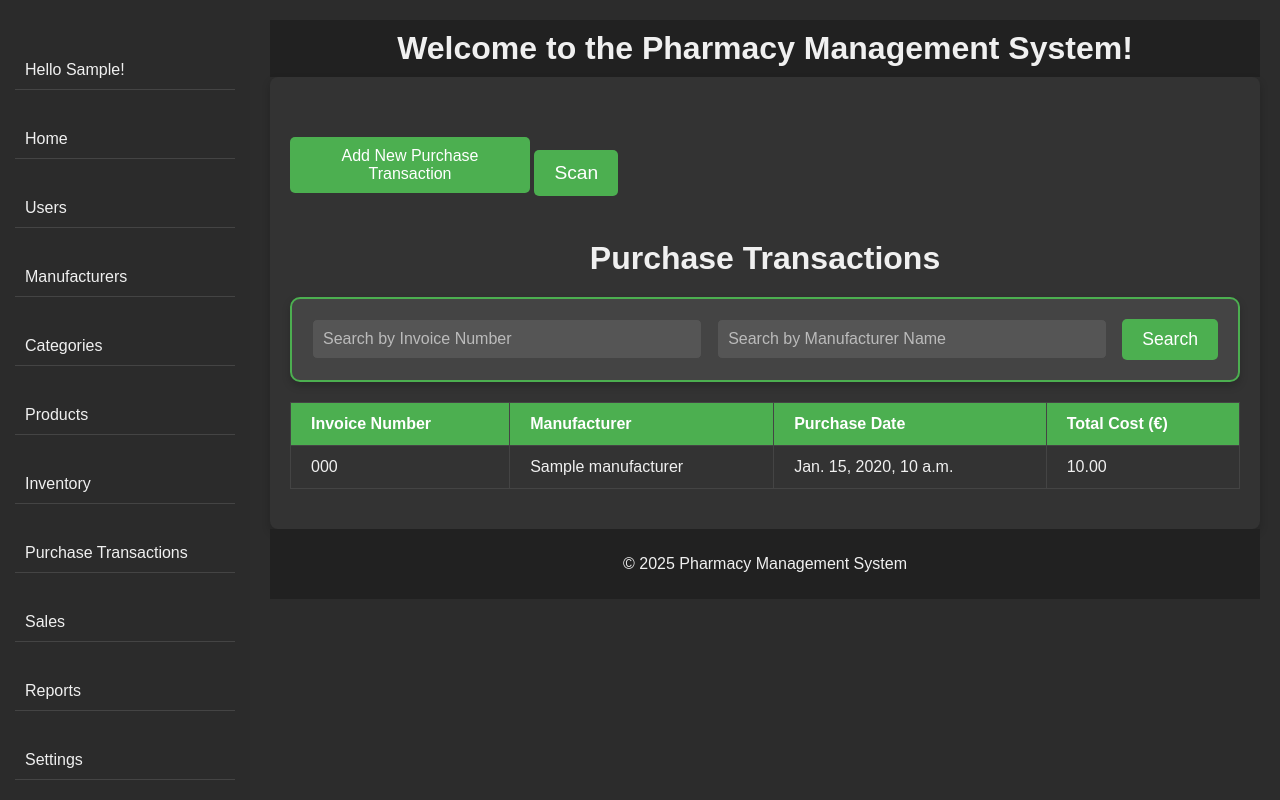
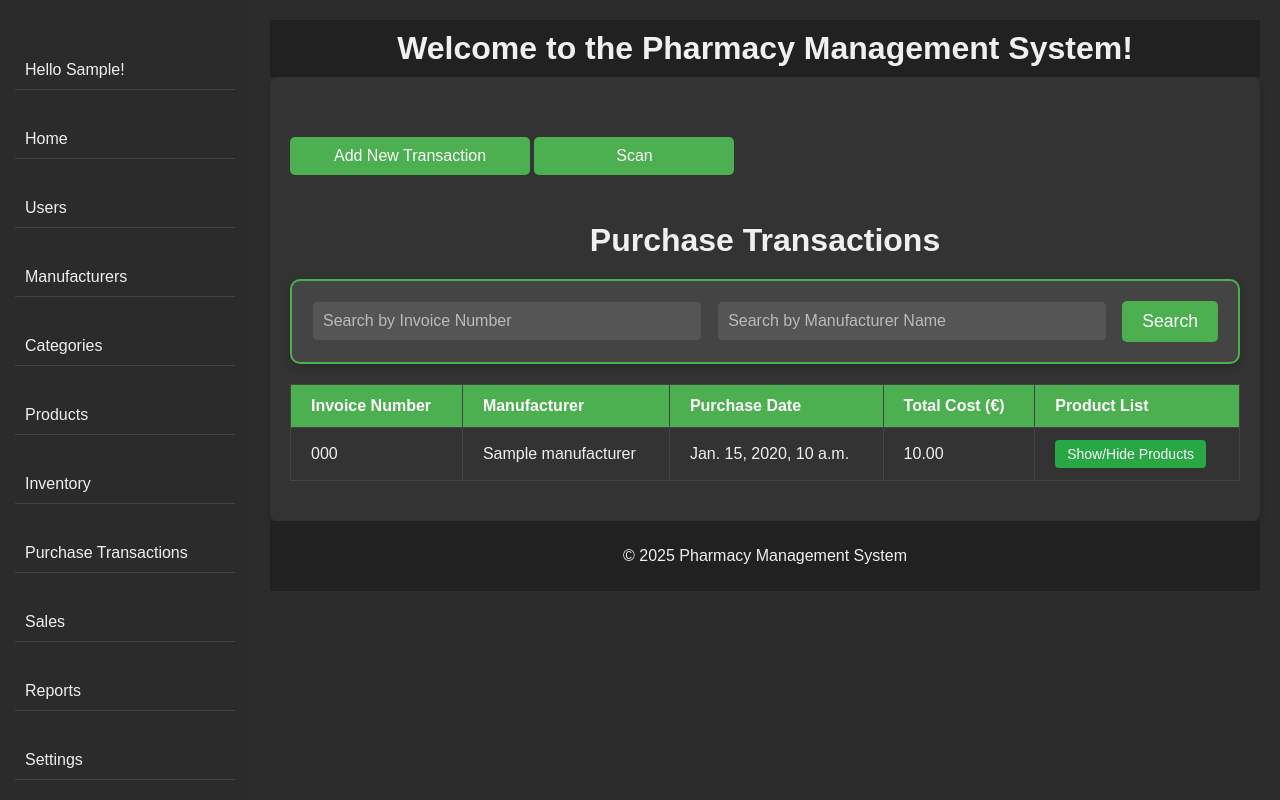
Before and after one commit to SiToanNguyen/PharmaNet2, a Django app: page /purchase_transactions/ in a window 1280 px wide. Run offline with Django 5.2, Linux system fonts and the light colour scheme; a user stored in the database is signed in; tables that the repository leaves empty hold one stand-in row (values such as "Sample post").

Commit message:
Added Purchased Product List on Purchase Transaction List. Added Expiring Product list on homepage.

```diff
--- a/home/templates/add_purchase_transaction.html
+++ b/home/templates/add_purchase_transaction.html
@@ -31,11 +31,6 @@
         <p>
           <label for="{{ form.remarks.id_for_label }}">Remarks:</label>
           {{ form.remarks }}
-        </p>
-
-        <p>
-          <label for="{{ form.total_cost.id_for_label }}">Total Cost (€):</label>
-          {{ form.total_cost }}
         </p>
       </fieldset>
 
--- a/home/templates/base.html
+++ b/home/templates/base.html
@@ -6,6 +6,9 @@
     <meta charset="UTF-8">
     <meta name="viewport" content="width=device-width, initial-scale=1.0">
     <title>Pharmacy Management System</title>
+
+    {% block extra_css %}{% endblock %}
+
     <link rel="stylesheet" type="text/css" href="{% static 'css/styles.css' %}">
     <script src="https://code.jquery.com/jquery-3.6.0.min.js"></script>
     <link rel="icon" href="{% static 'images/pharmacy-icon.svg' %}" type="image/svg+xml">
--- a/home/templates/purchase_transaction_list.html
+++ b/home/templates/purchase_transaction_list.html
@@ -3,10 +3,10 @@
 {% block content %}
     <div class="list-container">
         <!-- Button to Add New Purchase Transaction -->
-        <a href="{% url 'add_purchase_transaction' %}" class="add-item-btn top-left-btn">Add New Purchase Transaction</a>
+        <a href="{% url 'add_purchase_transaction' %}" class="add-item-btn top-left-btn">Add New Transaction</a>
 
         <input type="file" id="scanInput" style="display: none;" accept=".json" />
-        <button class="submit-btn" onclick="document.getElementById('scanInput').click();">Scan</button>
+        <button class="add-item-btn top-left-btn" onclick="document.getElementById('scanInput').click();">Scan</button>
 
         <h2 class="list-title">Purchase Transactions</h2>
 
@@ -24,15 +24,49 @@
                     <th>Manufacturer</th>
                     <th>Purchase Date</th>
                     <th>Total Cost (€)</th>
+                    <th>Product List</th>
                 </tr>
             </thead>
             <tbody>
                 {% for transaction in purchase_transactions %}
                     <tr>
-                        <td>{{ transaction.invoice_number }}</td>
-                        <td>{{ transaction.manufacturer.name }}</td>
-                        <td>{{ transaction.purchase_date }}</td>
-                        <td>{{ transaction.total_cost }}</td>
+                      <td>{{ transaction.invoice_number }}</td>
+                      <td>{{ transaction.manufacturer.name }}</td>
+                      <td>{{ transaction.purchase_date }}</td>
+                      <td>{{ transaction.total_cost }}</td>
+                      <td><button class="toggle-btn" onclick="toggleProducts('products-{{ transaction.id }}')">Show/Hide Products</button></td>
+                    </tr>
+                    <tr id="products-{{ transaction.id }}" style="display: none;">
+                      <td colspan="5">
+                        <div style="padding: 10px;">
+                          {% if transaction.purchased_products.all %}
+                            <table class="nested-table" style="width: 100%;">
+                              <thead>
+                                <tr>
+                                  <th>Product</th>
+                                  <th>Quantity</th>
+                                  <th>Purchase Price (€)</th>
+                                  <th>Batch Number</th>
+                                  <th>Expiry Date</th>
+                                </tr>
+                              </thead>
+                              <tbody>
+                                {% for product in transaction.purchased_products.all %}
+                                  <tr>
+                                    <td>{{ product.product.name }}</td>
+                                    <td>{{ product.quantity }}</td>
+                                    <td>{{ product.purchase_price }}</td>
+                                    <td>{{ product.batch_number }}</td>
+                                    <td>{{ product.expiry_date }}</td>
+                                  </tr>
+                                {% endfor %}
+                              </tbody>
+                            </table>
+                          {% else %}
+                            <p>No products found.</p>
+                          {% endif %}
+                        </div>
+                      </td>
                     </tr>
                 {% endfor %}
             </tbody>
@@ -72,5 +106,35 @@
           };
           reader.readAsText(file);
         });
+
+      function toggleProducts(id) {
+        const row = document.getElementById(id);
+        if (row) {
+          row.style.display = row.style.display === 'none' ? 'table-row' : 'none';
+        }
+      }
     </script>
+
+    <style>
+      /* Styles for Show/Hide buttons of Product List on the Transaction list */
+      .toggle-btn {
+          background-color: #28a745; /* Green */
+          color: white;
+          padding: 6px 12px;
+          border: none;
+          border-radius: 4px;
+          cursor: pointer;
+          font-size: 14px;
+          transition: background-color 0.3s ease;
+      }
+
+      .toggle-btn:hover {
+          background-color: #218838; /* Darker green on hover */
+      }
+
+      .toggle-btn:focus {
+          outline: none;
+          box-shadow: 0 0 3px rgba(40, 167, 69, 0.5);
+      }
+    </style>
 {% endblock %}
--- a/home/views.py
+++ b/home/views.py
@@ -14,10 +14,23 @@ from django.views.decorators.csrf import csrf_exempt
 from django.views.decorators.http import require_POST
 from django.utils.dateparse import parse_date
 from django.utils.timezone import now
+from datetime import date, timedelta
 
 # Homepage
 def homepage(request):
-    return render(request, 'index.html')
+    today = date.today()
+
+    inventory = Inventory.objects.select_related('product').order_by('expiry_date')
+
+    # Add days_diff to each item in inventory
+    for item in inventory:
+        days_until_expiry = (item.expiry_date - today).days  # Calculate days difference
+        item.days_diff = days_until_expiry  # Add it to the item object
+
+    return render(request, 'index.html', {
+        'inventory': inventory,
+        'today': today,
+    })
 
 # Activity Log
 def activity_log_list(request):
@@ -198,7 +211,8 @@ def purchase_transaction_list(request):
     manufacturer_name_query = request.GET.get('manufacturer_name', '').strip()
 
     # Filter purchase transactions based on search parameters
-    purchase_transactions = PurchaseTransaction.objects.all()
+    # purchase_transactions = PurchaseTransaction.objects.all()
+    purchase_transactions = PurchaseTransaction.objects.prefetch_related('purchased_products').all()
 
     if invoice_number_query:
         purchase_transactions = purchase_transactions.filter(invoice_number__icontains=invoice_number_query)
--- a/static/css/styles.css
+++ b/static/css/styles.css
@@ -227,7 +227,7 @@ h2 {
 
 /* Button Styles for Lists */
 .add-item-btn {
-    display: block;
+    display: inline-block;
     width: 200px;
     padding: 12px;
     font-size: 1.2rem;
```
Also changed, not shown: dummy_scan/purchase_006.json (added, +37 -0 lines), dummy_scan/purchase_007.json (added, +37 -0 lines), home/templates/index.html (+55 -3 lines).
